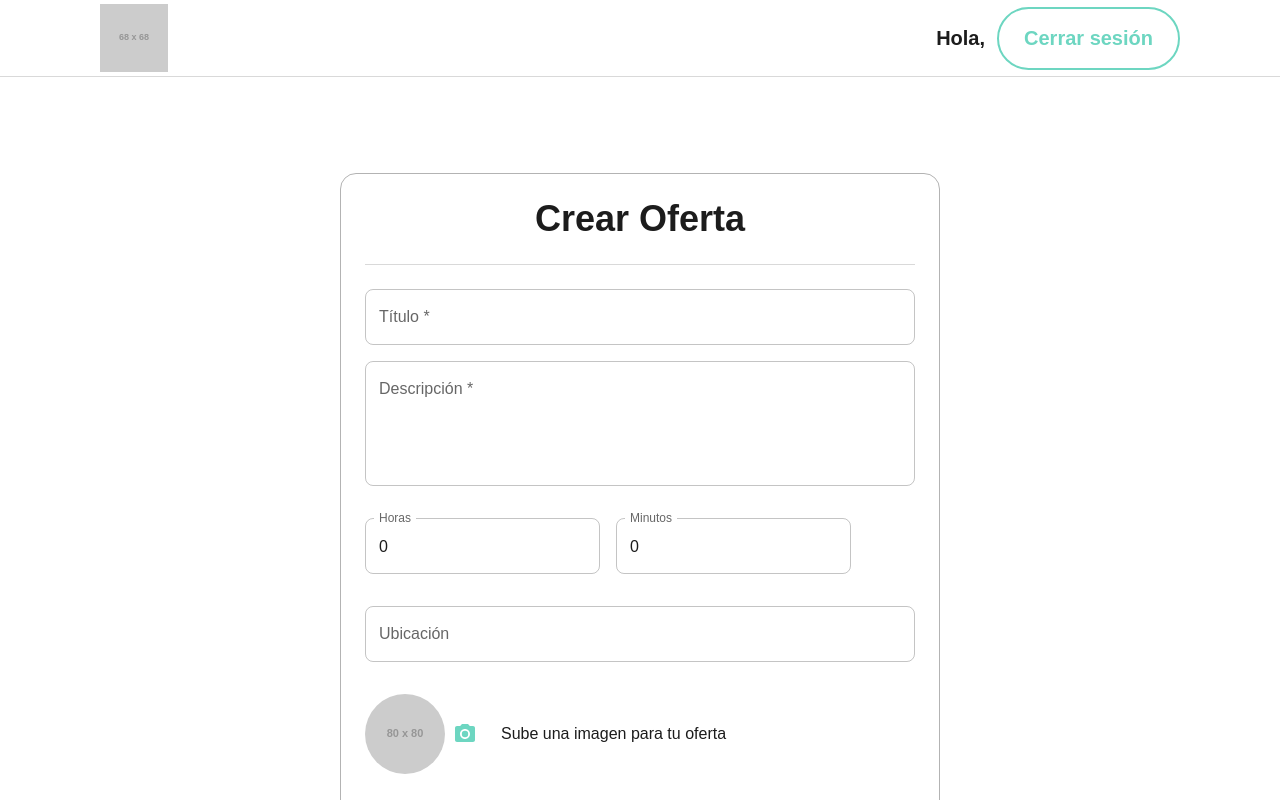
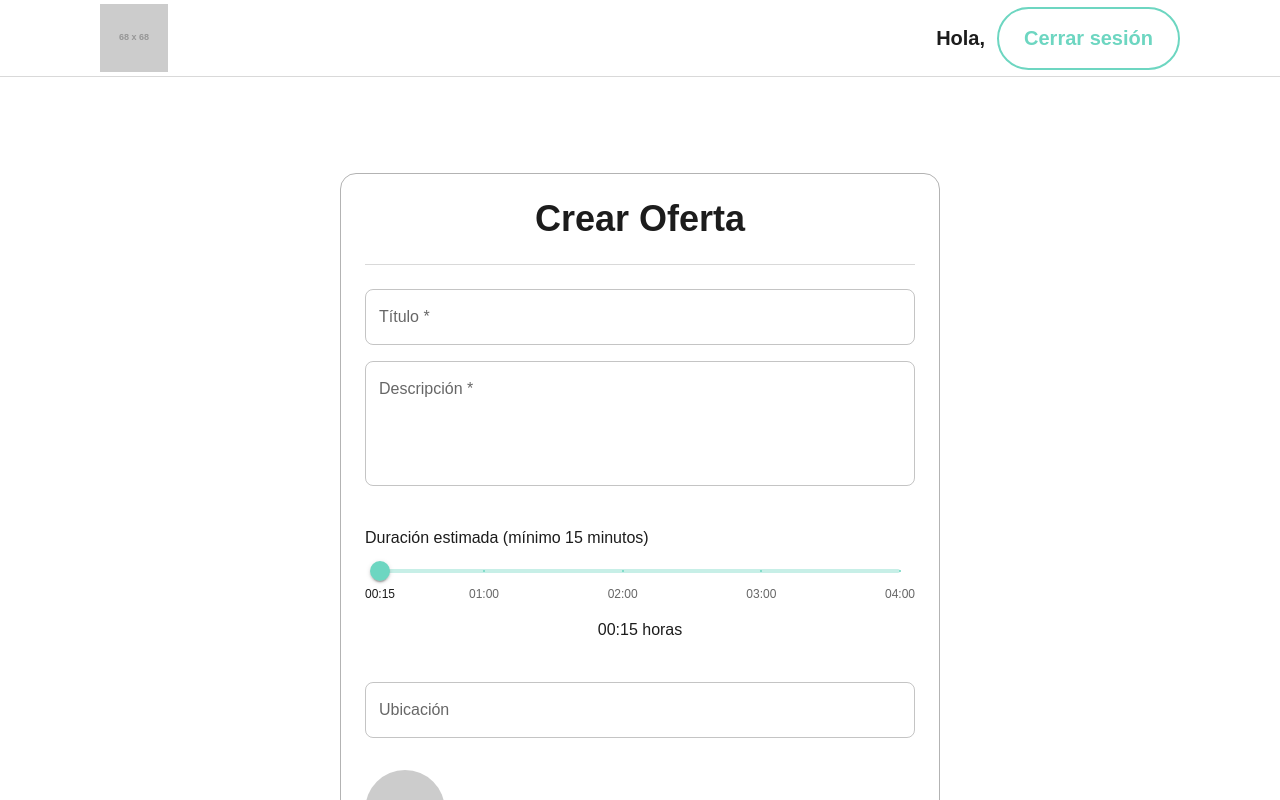
Before and after one commit to javnievic/comparte-tu-tiempo, a React (Vite) app in the folder frontend/: page /create-offer in a window 1280 px wide. Shown: the top 800 px of the page. Built offline with nearby package versions, Linux system fonts and the light colour scheme; sample sign-in values are in the browser's storage.

Commit message:
refactor(frontend): improved duration with slider

```diff
--- a/frontend/src/pages/CreateOffer.jsx
+++ b/frontend/src/pages/CreateOffer.jsx
@@ -3,7 +3,7 @@ import { useState, useContext, useEffect } from "react";
 import { useNavigate } from "react-router-dom";
 import { UserContext } from "../contexts/UserContext";
 import { ThemeProvider } from "@mui/material/styles";
-import { Box, TextField, Typography, IconButton, Avatar } from "@mui/material";
+import { Box, TextField, Typography, IconButton, Avatar, Slider } from "@mui/material";
 import { PhotoCamera } from "@mui/icons-material";
 import theme from "../styles/theme";
 import CustomButton from "../components/CustomButton";
@@ -17,8 +17,6 @@ export default function CreateOffer() {
   const navigate = useNavigate();
   const { currentUser } = useContext(UserContext); // Get logged-in user
   const { openLoginModal } = useContext(UIContext);
-  const [durationHours, setDurationHours] = useState(0);
-  const [durationMinutes, setDurationMinutes] = useState(0);
 
   useEffect(() => {
     if (!currentUser) {
@@ -40,6 +38,14 @@ export default function CreateOffer() {
   const [errors, setErrors] = useState({});
   const [formError, setFormError] = useState("");
   const [loading, setLoading] = useState(false);
+
+  const [durationMinutesTotal, setDurationMinutesTotal] = useState(15); // mínimo 15
+
+  const formatDuration = (minutes) => {
+    const h = Math.floor(minutes / 60);
+    const m = minutes % 60;
+    return `${h.toString().padStart(2, "0")}:${m.toString().padStart(2, "0")}`;
+  };
 
   // Validate a single field
   const validateField = (name, value) => {
@@ -90,8 +96,11 @@ export default function CreateOffer() {
         else data.append(key, formData[key]);
       });
 
-      const durationString = `${durationHours.toString().padStart(2,"0")}:${durationMinutes.toString().padStart(2,"0")}:00`;
+      const h = Math.floor(durationMinutesTotal / 60);
+      const m = durationMinutesTotal % 60;
+      const durationString = `${h.toString().padStart(2,"0")}:${m.toString().padStart(2,"0")}:00`;
       data.append("duration", durationString);
+
 
       await createOffer(data);
       navigate("/"); // Redirect to offers list
@@ -125,40 +134,32 @@ export default function CreateOffer() {
           error={!!errors.description}
           helperText={errors.description}
         />
-        <Box sx={{ display: "flex", gap: 2, mt: 2, mb: 2 }}>
-            <TextField
-            label="Horas"
-            type="number"
-            value={durationHours}
-              onChange={(e) => {
-                let val = parseInt(e.target.value) || 0;
-                if (val < 0) val = 0;
-                if (val > 23) val = 23; // máximo 23 horas
-                setDurationHours(val);
-            }}
-            slotProps={{
-                input: {
-                min: 0
-                }
-            }}
+        <Box sx={{ mt: 3, mb: 3, width: "100%" }}>
+        <Typography gutterBottom>Duración estimada (mínimo 15 minutos)</Typography>
+
+        <Box sx={{ width: "100%", maxWidth: 520, mx: "auto" }}>
+            <Slider
+            value={durationMinutesTotal}
+            min={15}
+            max={240}
+            step={15}
+            marks={[
+                { value: 15, label: "00:15" },
+                { value: 60, label: "01:00" },
+                { value: 120, label: "02:00" },
+                { value: 180, label: "03:00" },
+                { value: 240, label: "04:00" },
+            ]}
+            valueLabelDisplay="auto"
+            valueLabelFormat={(val) => formatDuration(val)}
+            onChange={(e, newValue) => setDurationMinutesTotal(newValue)}
             />
-            <TextField
-            label="Minutos"
-            type="number"
-            value={durationMinutes}
-            onChange={(e) => {
-                let val = parseInt(e.target.value) || 0;
-                if (val < 0) val = 0;
-                if (val > 59) val = 59;
-                setDurationMinutes(val);
-            }}
-            slotProps={{
-                input: { min: 0, max: 59 }
-            }}
-            />
+        </Box>
+        <Box sx={{ display: "flex", justifyContent: "center", mt: 1 }}>
+            <Typography>{formatDuration(durationMinutesTotal)} horas</Typography>
+        </Box>
+        </Box>
 
-
-        </Box>
         <TextField
           label="Ubicación"
           name="location"
```
